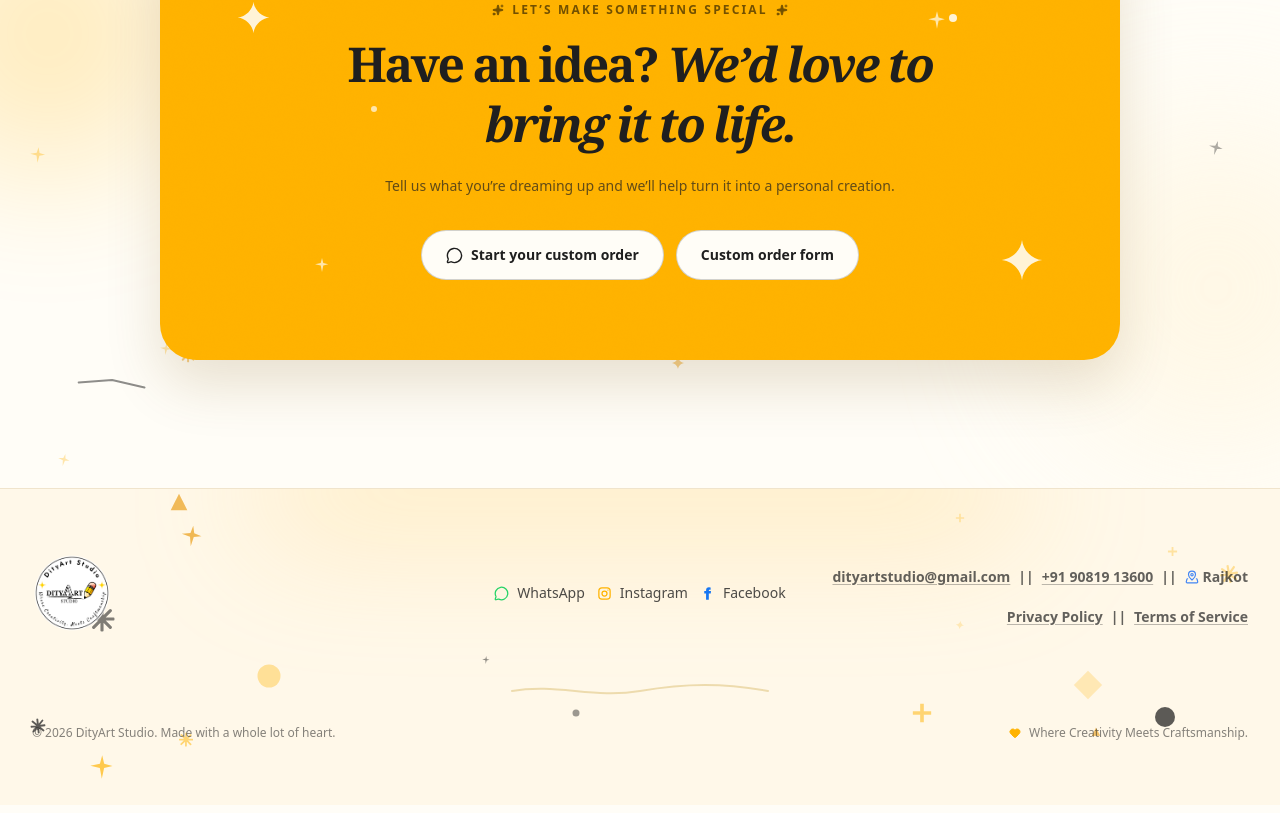
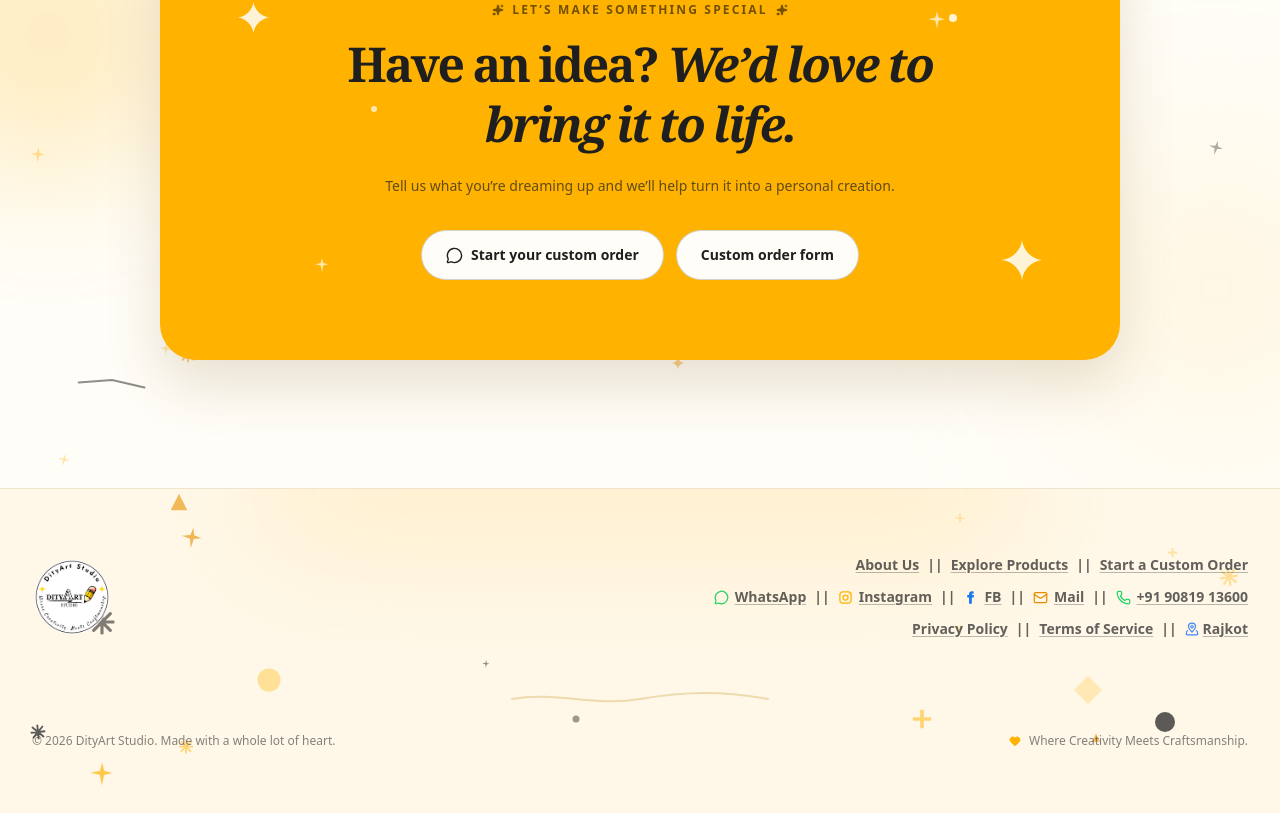
Before and after one commit to Vyom108/dityart-studio, a Next.js app: page / in a window 1280 px wide. Shown: the part 7327-8140 px from the top of the page. Built offline with nearby package versions, Linux system fonts and the light colour scheme.

Commit message:
Rearrange footer links into rows

```diff
--- a/src/components/layout/Footer.tsx
+++ b/src/components/layout/Footer.tsx
@@ -1,5 +1,5 @@
 import Link from "next/link";
-import { Heart, MapPinned, MessageCircle } from "lucide-react";
+import { Heart, Mail, MapPinned, MessageCircle, Phone } from "lucide-react";
 
 import SectionSparkles from "@/components/decor/SectionSparkles";
 import FloatingConfetti from "@/components/decor/FloatingConfetti";
@@ -87,63 +87,69 @@ export default function Footer() {
         className="absolute left-1/2 top-0 h-24 w-[60%] -translate-x-1/2 -translate-y-1/2 rounded-full bg-[#ffd166]/30 blur-3xl"
       />
 
-      <div className="relative mx-auto grid max-w-7xl items-center gap-8 px-5 text-center md:grid-cols-[1fr_auto_1fr] md:px-8">
+      <div className="relative mx-auto grid max-w-7xl items-center gap-8 px-5 text-center md:grid-cols-[auto_1fr] md:px-8">
         <div className="flex justify-center md:justify-start">
           <Logo variant="circle" imageClassName="h-20 w-20" />
         </div>
 
-        <nav aria-label="Social links" className="flex flex-wrap items-center justify-center gap-x-3 gap-y-2 text-[13px] sm:text-sm">
+        <div className="flex flex-col items-center gap-2 text-[13px] font-bold leading-6 text-[#1f1f1f]/70 md:items-end md:text-right sm:text-sm">
+          <nav aria-label="Footer navigation" className="flex flex-wrap items-center justify-center gap-x-2 gap-y-1 md:justify-end">
+            <Link href="/about" className="underline decoration-[#1f1f1f]/30 underline-offset-2 transition hover:text-[#e98d00]">
+              About Us
+            </Link>
+            <span aria-hidden>||</span>
+            <Link href="/products" className="underline decoration-[#1f1f1f]/30 underline-offset-2 transition hover:text-[#e98d00]">
+              Explore Products
+            </Link>
+            <span aria-hidden>||</span>
+            <Link href="/custom-order" className="underline decoration-[#1f1f1f]/30 underline-offset-2 transition hover:text-[#e98d00]">
+              Start a Custom Order
+            </Link>
+          </nav>
+
+          <nav aria-label="Social and contact links" className="flex flex-wrap items-center justify-center gap-x-2 gap-y-1 md:justify-end">
             <a
               href={wa}
               target="_blank"
               rel="noopener noreferrer"
-            className="group inline-flex items-center gap-1.5 whitespace-nowrap text-[#1f1f1f]/80 transition hover:text-[#e98d00] sm:gap-2"
+              className="group inline-flex items-center gap-1.5 whitespace-nowrap underline decoration-[#1f1f1f]/30 underline-offset-2 transition hover:text-[#e98d00]"
             >
               <MessageCircle size={15} className="text-[#25D366]" />
               WhatsApp
             </a>
+            <span aria-hidden>||</span>
             <a
               href={site.contact.instagram}
               target="_blank"
               rel="noopener noreferrer"
-            className="group inline-flex items-center gap-1.5 whitespace-nowrap text-[#1f1f1f]/80 transition hover:text-[#e98d00] sm:gap-2"
+              className="group inline-flex items-center gap-1.5 whitespace-nowrap underline decoration-[#1f1f1f]/30 underline-offset-2 transition hover:text-[#e98d00]"
             >
               <InstagramMark />
               Instagram
             </a>
+            <span aria-hidden>||</span>
             <a
               href={site.contact.facebook}
               target="_blank"
               rel="noopener noreferrer"
-            className="group inline-flex items-center gap-1.5 whitespace-nowrap text-[#1f1f1f]/80 transition hover:text-[#e98d00] sm:gap-2"
+              className="group inline-flex items-center gap-1.5 whitespace-nowrap underline decoration-[#1f1f1f]/30 underline-offset-2 transition hover:text-[#e98d00]"
             >
               <FacebookMark />
-            Facebook
+              FB
+            </a>
+            <span aria-hidden>||</span>
+            <a href={`mailto:${site.contact.email}`} className="inline-flex items-center gap-1.5 underline decoration-[#1f1f1f]/30 underline-offset-2 transition hover:text-[#e98d00]">
+              <Mail size={15} className="text-[#e98d00]" />
+              Mail
+            </a>
+            <span aria-hidden>||</span>
+            <a href={phoneHref} className="inline-flex items-center gap-1.5 underline decoration-[#1f1f1f]/30 underline-offset-2 transition hover:text-[#e98d00]">
+              <Phone size={15} className="text-[#25D366]" />
+              {phoneDisplay}
             </a>
           </nav>
 
-        <div className="flex flex-col items-center gap-2 text-[13px] font-bold leading-6 text-[#1f1f1f]/70 md:items-end md:text-right sm:text-sm">
-          <div className="flex flex-wrap items-center justify-center gap-x-2 gap-y-1 md:justify-end">
-            <a href={`mailto:${site.contact.email}`} className="underline decoration-[#1f1f1f]/30 underline-offset-2 transition hover:text-[#e98d00]">
-              {site.contact.email}
-            </a>
-            <span aria-hidden>||</span>
-            <a href={phoneHref} className="underline decoration-[#1f1f1f]/30 underline-offset-2 transition hover:text-[#e98d00]">
-              {phoneDisplay}
-            </a>
-            <span aria-hidden>||</span>
-            <a
-              href="https://www.google.com/maps/search/?api=1&query=DityArt+Studio+Rajkot"
-              target="_blank"
-              rel="noopener noreferrer"
-              className="inline-flex items-center gap-1 transition hover:text-[#e98d00]"
-            >
-              <MapPinned size={14} className="text-[#4285F4]" />
-              Rajkot
-            </a>
-          </div>
-
-          <div className="flex flex-wrap items-center justify-center gap-x-2 gap-y-1 md:translate-y-2 md:justify-end">
+          <nav aria-label="Legal links" className="flex flex-wrap items-center justify-center gap-x-2 gap-y-1 md:justify-end">
             <Link href="/privacy" className="underline decoration-[#1f1f1f]/30 underline-offset-2 transition hover:text-[#e98d00]">
               Privacy Policy
             </Link>
@@ -151,7 +157,17 @@ export default function Footer() {
             <Link href="/terms" className="underline decoration-[#1f1f1f]/30 underline-offset-2 transition hover:text-[#e98d00]">
               Terms of Service
             </Link>
-          </div>
+            <span aria-hidden>||</span>
+            <a
+              href="https://www.google.com/maps/search/?api=1&query=DityArt+Studio+Rajkot"
+              target="_blank"
+              rel="noopener noreferrer"
+              className="inline-flex items-center gap-1 underline decoration-[#1f1f1f]/30 underline-offset-2 transition hover:text-[#e98d00]"
+            >
+              <MapPinned size={14} className="text-[#4285F4]" />
+              Rajkot
+            </a>
+          </nav>
         </div>
       </div>
 
```
Lines whose indentation alone changed are shown as unchanged.
